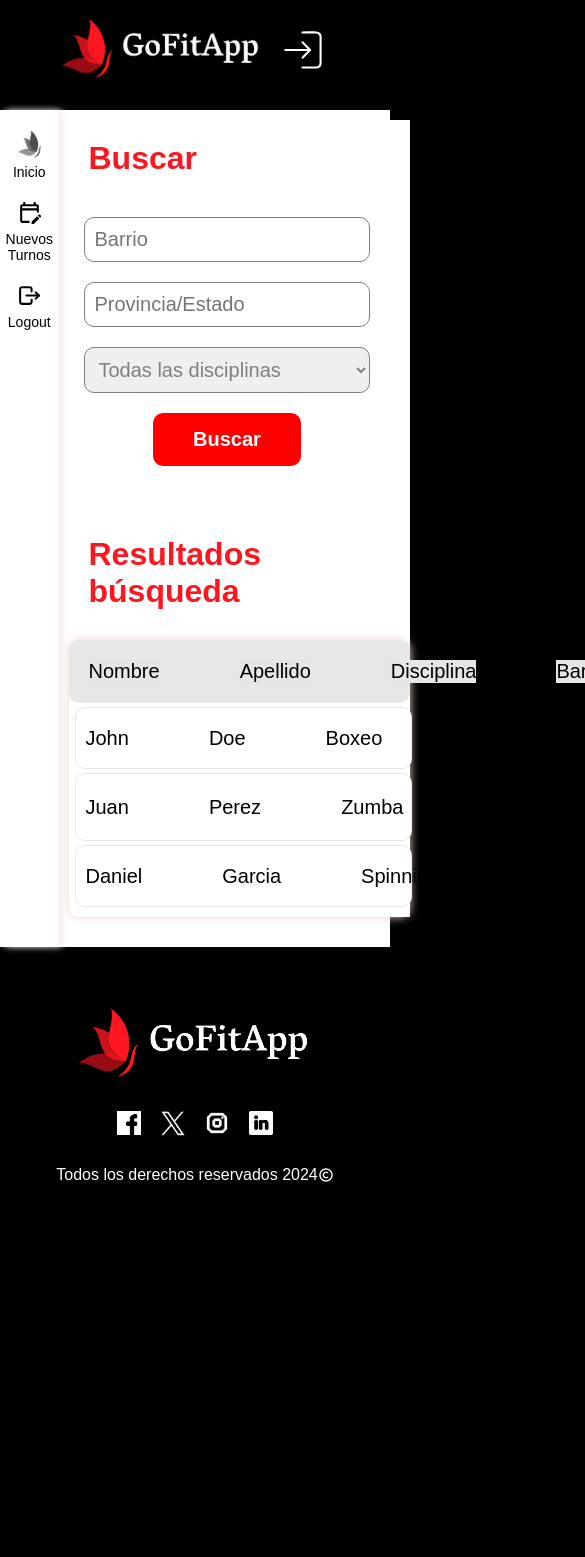
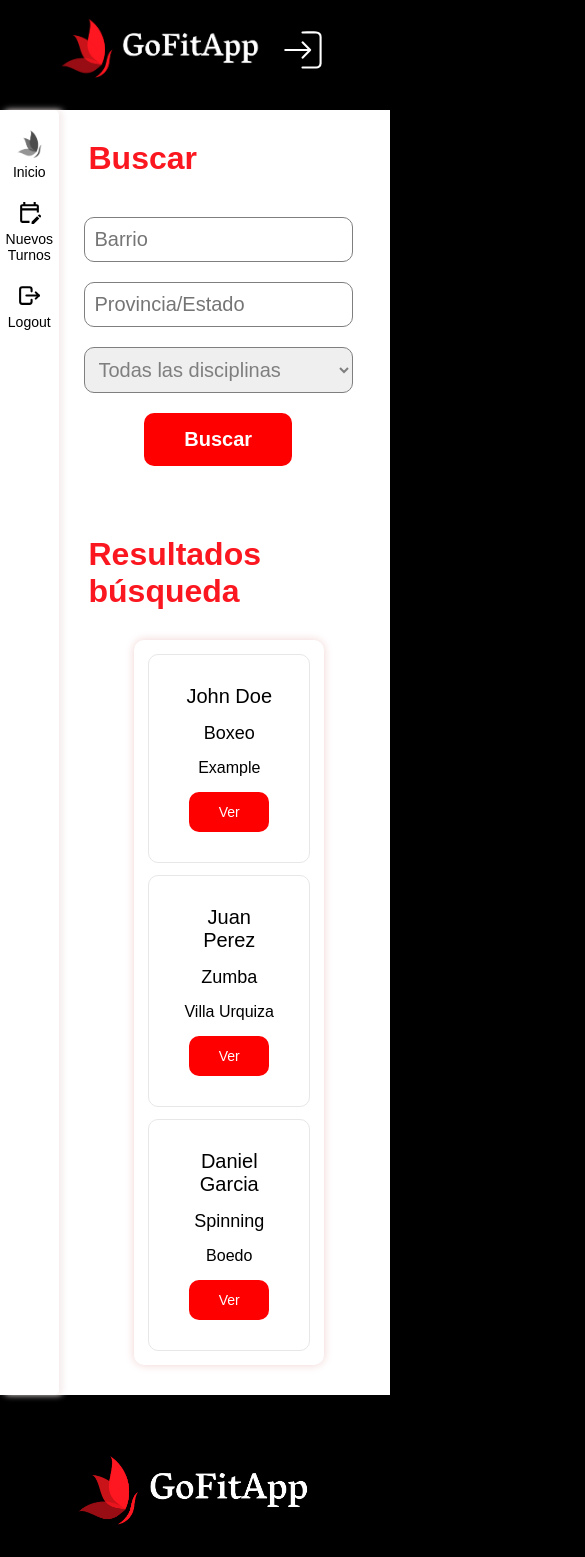
Before and after one commit to Alex420s/C16-74-n-python, a React (Create React App) app in the folder frontend/: page /search in a window 390 px wide. Shown: the top 1557 px of the page, 585 px wide, since content can reach past the window. Before the commit the page ends 1204 px from the top, so only its background shows below. Built offline with nearby package versions, Linux system fonts and the light colour scheme; the HTML template or start-up script is replaced by a standard one.

Commit message:
search responsivo

```diff
--- a/frontend/src/App.js
+++ b/frontend/src/App.js
@@ -10,7 +10,6 @@ import Search from './pages/Search.jsx';
 import ProfessionalHome from './pages/ProfessionalHome.jsx';
 import PerfilProf from './pages/PerfilProf.jsx';
 import ProfesionalEdit from './pages/ProfesionalEdit.jsx';
-import AgregarTurno from './pages/AgregarTurno.jsx';
 import CheckOut from './components/CheckOut.jsx';
 import ReservasProf from './pages/ReservasProf.jsx';
 
@@ -26,7 +25,6 @@ function App() {
           <Route path="/nuevo-profesional" element={<Professional />} />
           <Route path="/usuario" element={<UserHome />} />
           <Route path="/profesional" element={<ProfessionalHome />} />
-          {/*<Route path='/agregar-turno' element={<AgregarTurno />} />*/}
           <Route path="/search" element={<Search />} />
           <Route path="/perfilProf" element={<PerfilProf />} />
           <Route path='/check-out' element={<CheckOut />}/>
--- a/frontend/src/components/SearchPage.jsx
+++ b/frontend/src/components/SearchPage.jsx
@@ -59,20 +59,18 @@ const SearchPage = ({ onClose }) => {
         <p className="texto_rojo">Resultados búsqueda</p>
         <div className="lista_prof">
           <div className="encabezado">
-            <div className="columna titulos-encab">Nombre</div>
-            <div className="columna titulos-encab">Apellido</div>
+            <div className="columna titulos-encab">Nombre y apellido</div>
             <div className="columna titulos-encab">Disciplina</div>
             <div className="columna titulos-encab">Barrio</div>
-            <div className="columna titulos-encab">Provincia/Estado</div>
+            <div className="columna titulos-encab prov">Provincia/Estado</div>
             <div className="columna titulos-encab">Reservar</div>
           </div>
           {objetoPrueba.map((persona, index) => (
             <div key={index} id={`persona-${index}`} className="fila-prof">
-              <div className="columna">{persona.nombre}</div>
-              <div className="columna">{persona.apellido}</div>
-              <div className="columna">{persona.disciplina}</div>
-              <div className="columna">{persona.barrio}</div>
-              <div className="columna">{persona.provincia}</div>
+              <div className="columna nom">{persona.nombre} {persona.apellido}</div>
+              <div className="columna disc">{persona.disciplina}</div>
+              <div className="columna barrio">{persona.barrio}</div>
+              <div className="columna prov">{persona.provincia}</div>
               <div className="columna">
                 <Link style={{textDecoration: 'none'}} to={'/perfilProf'}><button className="hover ver">Ver</button></Link>
               </div>
--- a/frontend/src/components/UserPage.jsx
+++ b/frontend/src/components/UserPage.jsx
@@ -34,7 +34,7 @@ const UserPage = () => {
         <div className="novedadBox">
           <div className="boxProf">
             <p className='profesional'>{persona.professional}</p>
-            <p className='disciplina'>{persona.speciality}</p>
+            <p className='disciplinaUser'>{persona.speciality}</p>
           </div>
           <div className="boxFecha">
             <p className="fechaHora"><span>Fecha:&nbsp;</span> {persona.day} {persona.date}</p>
--- a/frontend/src/stylesheets/Search.css
+++ b/frontend/src/stylesheets/Search.css
@@ -63,16 +63,17 @@
 }
 
 .lista_prof {
-  width: 100%;
+  /*width: 100%;*/
   box-shadow: 0px 0px 10px #f1d2d2;
   border-radius: 10px;
-  margin: 30px auto 0;
+  margin: 30px 15px 15px;
   padding-bottom: 6px;
 }
 
 .encabezado {
   display: flex;
-  width: 100%;
+  flex-wrap: nowrap;
+ /* width: 100%;*/
   background-color: #e7e7e7;
   border-radius: 10px;
   padding: 20px;
@@ -140,6 +141,10 @@
         margin: 0 5px;
         width: 100%;
     }
+
+    .prov{
+      display: none;
+    }
 }
 
 @media (max-width: 836px) {
@@ -162,6 +167,39 @@
       margin: 20px auto 20px 20px;
       font-size: 32px;
     }
+
+    .encabezado{
+      display: none;
+    }
+
+    .lista_prof {
+      display: flex;
+      flex-direction: row;
+      flex-wrap: wrap;
+      margin: 30px auto 0;
+      padding-bottom: 6px;
+    }
+
+    .fila-prof{
+      width: max-content;
+      flex-direction: column;
+      text-align: center;
+      align-items: center;
+      justify-content: center;
+      margin: 6px;
+      padding: 30px;
+      gap: 15px;
+    }
+
+    .nom{
+      font-size: 20px;
+    }
+    .disc{
+      font-size: 18px;
+    }
+    .barrio{
+      font-size: 16px;
+    }
 }
 
 @media (max-width: 408px) {
@@ -181,6 +219,16 @@
   }
 
   .bodySearch{
+    width: 85%;
     padding: 0 0 0 10px;
   }
+
+  .lista_prof {
+    display: flex;
+    flex-direction: column;
+    align-items: center;
+    margin: 30px auto 0;
+    padding: 8px;
+    width: max-content;
+  }
 }
--- a/frontend/src/stylesheets/UserPage.css
+++ b/frontend/src/stylesheets/UserPage.css
@@ -22,7 +22,7 @@
     margin: 5px 0 5px 0;
 }
 
-.disciplina{
+.disciplinaUser{
     font-size: 24px;
     margin: 5px 0 5px 0;
     border: none;
```
